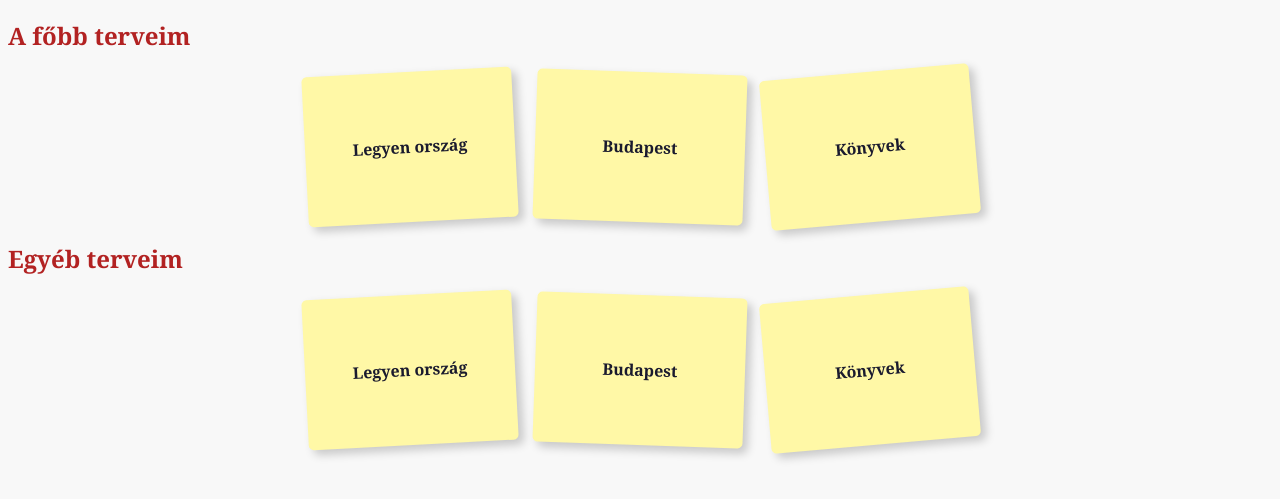
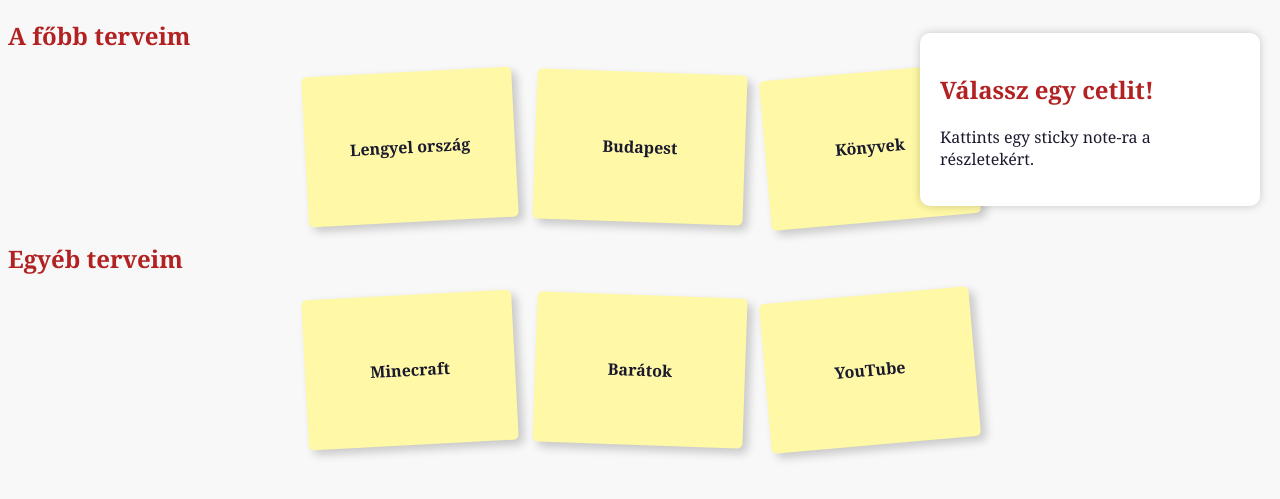
Before and after one commit to wolxfxgirl/Kaveczki_Roxana_Dalma_Nyar_2026, a plain HTML site: page index.html in a window 1280 px wide. Shown: the part 67-566 px from the top of the page. Drawn offline with Linux system fonts and the light colour scheme.

Commit message:
Hozzá adtam javascripted valamint kész a design

```diff
--- a/index.html
+++ b/index.html
@@ -1,5 +1,5 @@
 <!DOCTYPE html>
-<html lang="en">
+<html lang="hu">
 <head>
     <meta charset="UTF-8">
     <meta name="viewport" content="width=device-width, initial-scale=1.0">
@@ -7,22 +7,30 @@
     <link rel="stylesheet" href="style.css">
 </head>
 
+<!DOCTYPE html>
+
     <body>
+
         <h1>Nyári terveim 2026</h1>
-
         <h2>A főbb terveim</h2>
-
         <div class="notes">
-        <div class="sticky">Legyen ország</div>
-        <div class="sticky">Budapest</div>
-        <div class="sticky">Könyvek</div>
+            <div class="sticky" onclick="showInfo('country')">Lengyel ország</div>
+            <div class="sticky" onclick="showInfo('budapest')">Budapest</div>
+            <div class="sticky" onclick="showInfo('books')">Könyvek</div>
         </div>
 
         <h2>Egyéb terveim</h2>
+        <div class="notes">
+            <div class="sticky" onclick="showInfo('minecraft')">Minecraft</div>
+            <div class="sticky" onclick="showInfo('friends')">Barátok</div>
+            <div class="sticky" onclick="showInfo('youtube')">YouTube</div>
+        </div>
 
-    <div class="notes">
-        <div class="sticky">Legyen ország</div>
-        <div class="sticky">Budapest</div>
-        <div class="sticky">Könyvek</div>
+        <div id="info-panel">
+            <h2>Válassz egy cetlit!</h2>
+            <p>Kattints egy sticky note-ra a részletekért.</p>
         </div>
+
+        <script src="script.js"></script>
     </body>
+</html>
--- /dev/null
+++ b/script.js
@@ -0,0 +1,45 @@
+function showInfo(topic) {
+    const panel = document.getElementById("info-panel");
+
+    if (topic === "country") {
+        panel.innerHTML = `
+            <h2>Lengyel ország</h2>
+            <p>Szeretnék több időt tölteni a fővárosban, új helyeket felfedezni és programokon részt venni.</p>
+        `;
+    }
+
+    if (topic === "budapest") {
+        panel.innerHTML = `
+            <h2>Budapest</h2>
+            <p>Kirándulásokat és városnézést tervezek Budapesten.</p>
+        `;
+    }
+
+    if (topic === "books") {
+        panel.innerHTML = `
+            <h2>Könyvek</h2>
+            <p>A nyár során szeretnék több könyvet elolvasni és új sorozatokat elkezdeni.</p>
+        `;
+    }
+
+    if (topic === "minecraft") {
+    panel.innerHTML = `
+        <h2>Minecraft</h2>
+        <p>Szeretnék játszani a modpackemmel és új dolgokat építeni.</p>
+    `;
+}
+
+if (topic === "friends") {
+    panel.innerHTML = `
+        <h2>Barátok</h2>
+        <p>Több időt szeretnék tölteni a barátaimmal a nyáron.</p>
+    `;
+}
+
+if (topic === "youtube") {
+    panel.innerHTML = `
+        <h2>YouTube</h2>
+        <p>Szeretnék videókat készíteni és fejleszteni a csatornámat.</p>
+    `;
+}
+}
--- a/style.css
+++ b/style.css
@@ -57,3 +57,25 @@
 .sticky:nth-child(3) {
     transform: rotate(-5deg);
 }
+
+.notes {
+    display: flex;
+    gap: 20px;
+    flex-wrap: wrap;
+}
+
+#info-panel {
+    position: fixed;
+    right: 20px;
+    top: 100px;
+
+    width: 300px;
+
+    background: white;
+
+    padding: 20px;
+
+    border-radius: 10px;
+
+    box-shadow: 0 0 10px rgba(0,0,0,0.2);
+}
```
Lines whose indentation alone changed are shown as unchanged.
